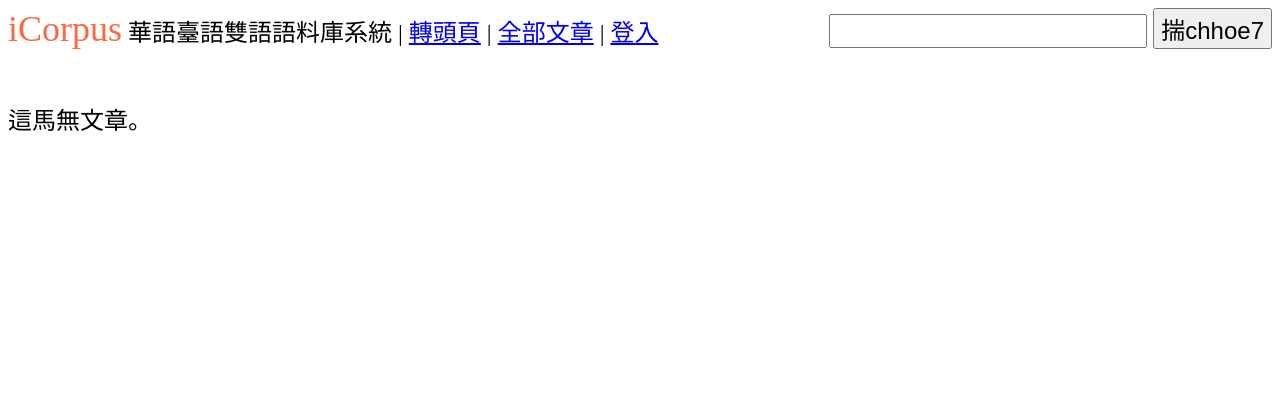
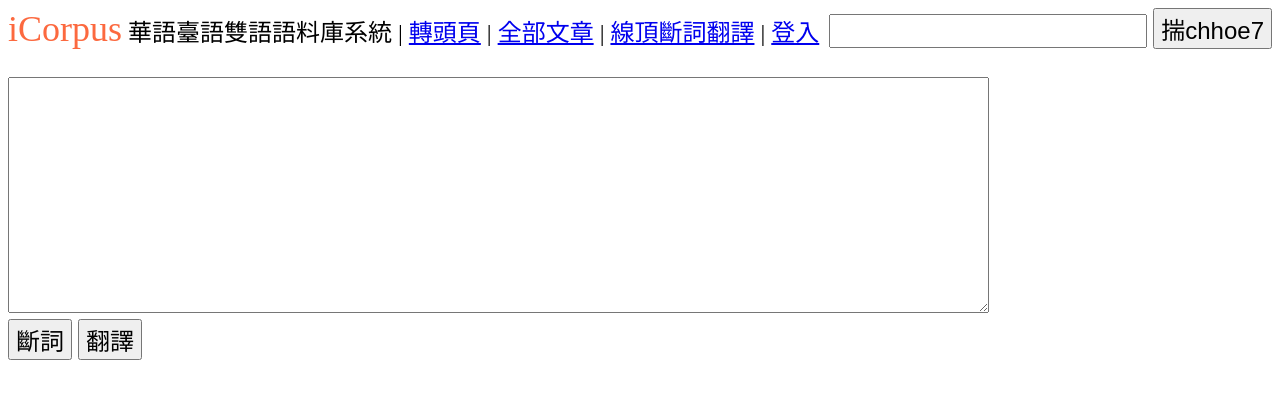
Before and after one commit to sih4sing5hong5/icorpus, a Django app: a page that uses 文章/templates/文章/框.html in a window 1280 px wide. Shown: the top 399 px of the page. Run offline with Django 3.2, Linux system fonts and the light colour scheme; data that the repository does not hold is empty.

Commit message:
加線頂斷詞、翻譯 丞宏

```diff
--- a/文章/templates/文章/框.html
+++ b/文章/templates/文章/框.html
@@ -21,6 +21,7 @@
 				<span class="英文">iCorpus</span>
 				<span>華語臺語雙語語料庫系統 | <a href="{% url '首頁' %}">轉頭頁</a>
 					| <a href="{% url '全部文章' %}">全部文章</a>
+					| <a href="{% url '線頂斷詞翻譯' %}">線頂斷詞翻譯</a>
 					{% if 有登入無 %}
 					 | <a href="{% url '登出' %}">登出</a>
 					{% else %}
--- /dev/null
+++ b/文章/templates/文章/線頂斷詞翻譯.html
@@ -0,0 +1,10 @@
+{% extends "文章/框.html" %}
+
+{% block 斷詞內容 %}
+	<form action="{% url '線頂斷詞翻譯' %}" method="post">{% csrf_token %}
+	<textarea name='文章' wrap='off' cols="80" rows='10'>{{ 文章 }}</textarea>
+	<br/>
+	<input type="submit" name='確定' value="斷詞" />
+	<input type="submit" name='確定' value="翻譯" />
+	</form>
+{% endblock %}
--- a/文章/urls.py
+++ b/文章/urls.py
@@ -7,7 +7,7 @@ urlpatterns = patterns('',
 	url(r'^全部文章$', views.全部文章, name='全部文章'),
 	url(r'^登入/$', views.登入, name='登入'),
 	url(r'^登出/$', views.登出, name='登出'),
-	# ex: /polls/5/
+
 	url(r'^(?P<pk>\d+)/看文章/$', views.看文章, name='看文章'),
 	url(r'^(?P<pk>\d+)/全改/$', views.全改, name='全改'),
 	url(r'^加新文章/$', views.加新文章, name='加新文章'),
@@ -16,6 +16,8 @@ urlpatterns = patterns('',
 	url(r'^(?P<pk>\d+)/改閩南語翻譯/$', views.改閩南語翻譯, name='改閩南語翻譯'),
 
 	url(r'^揣文章$', views.揣文章, name='揣文章'),
+
+	url(r'^線頂斷詞翻譯$', views.線頂斷詞翻譯.as_view(), name='線頂斷詞翻譯'),
 
     url(r'^全部文號$', 轉出.全部文號, name='全部文號'),
     url(r'^(?P<pk>\d+)/揣翻譯對應$', 轉出.揣翻譯對應, name='揣翻譯對應'),
--- a/文章/views.py
+++ b/文章/views.py
@@ -13,6 +13,9 @@ from django.shortcuts import redirect
 from django.contrib.auth.decorators import login_required
 from django.utils.decorators import method_decorator
 from django.db.models import Q
+from django.views.generic.base import View
+from 文章.斷詞翻譯 import 斷詞
+from 文章.斷詞翻譯 import 翻譯
 
 def index(request):
 	揣著文章 = 何澤政文章.objects.order_by('-pk')
@@ -142,9 +145,25 @@ def 登入(request):
 def 登出(request):
 	logout(request)
 	return redirect('首頁')
-    # Redirect to a success page.
-# 無法度用form＠＠
-class EditView(generic.DetailView):
-	model = 何澤政文章
-	form_class = 文章全部表格
-	template_name = '文章/改.html'
+
+class 線頂斷詞翻譯(View):
+	def get(self, request):
+		template = loader.get_template('文章/線頂斷詞翻譯.html')
+		context = RequestContext(request, {
+			'文章': '',
+			'有登入無':request.user.is_authenticated(),
+		})
+		return HttpResponse(template.render(context))
+	def post(self, request):
+		確定 = request.POST['確定']
+		文章 = request.POST['文章']
+		if 確定 == '斷詞':
+			文章 = 斷詞(文章)
+		elif 確定 == '翻譯':
+			文章 = 翻譯(文章)
+		template = loader.get_template('文章/線頂斷詞翻譯.html')
+		context = RequestContext(request, {
+			'文章': 文章,
+			'有登入無':request.user.is_authenticated(),
+		})
+		return HttpResponse(template.render(context))
```
